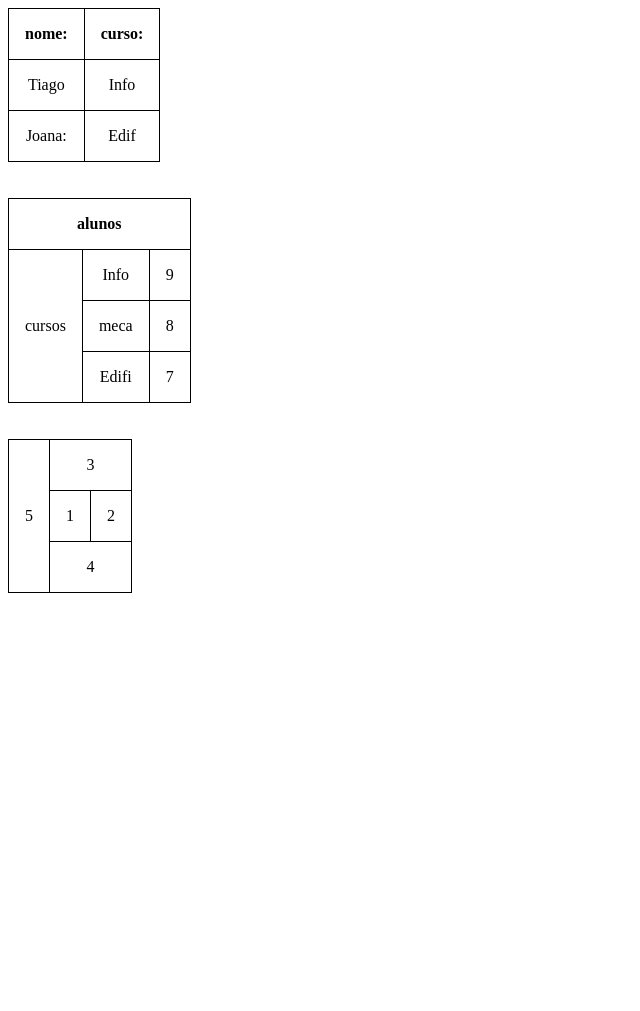
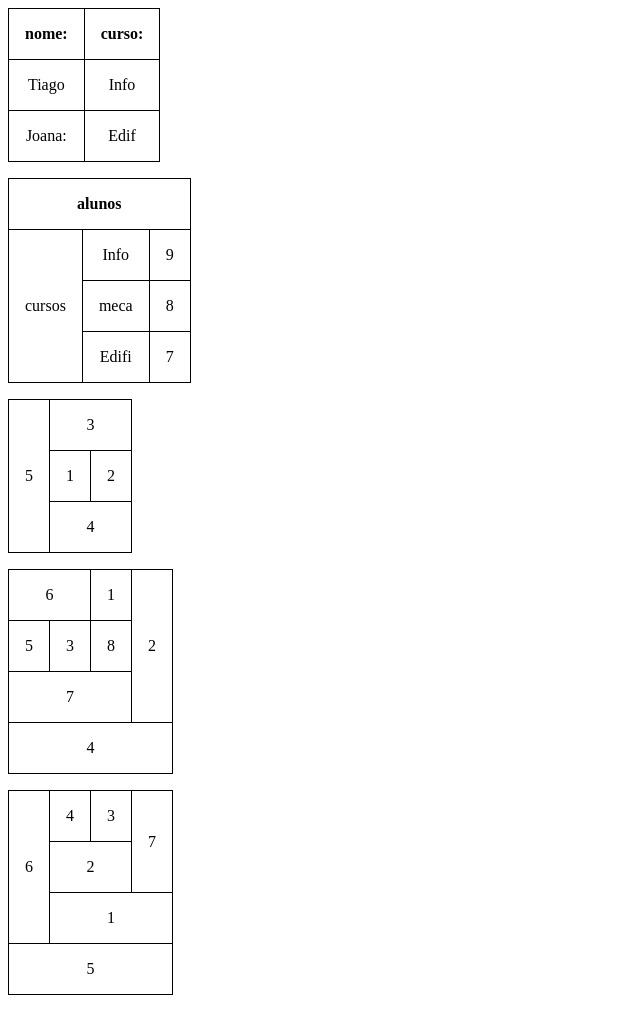
Before and after one commit to GabSAaraujo/cria-o-tabelas, a plain HTML site: page index.html in a window 1280 px wide. Shown: the whole page, without its empty margins (0-640 px from the left). Before the commit the page ends 800 px from the top, so only its background shows below. Drawn offline with Linux system fonts and the light colour scheme.

Commit message:
aprendendo tabelas

```diff
--- a/estilo/estilo.css
+++ b/estilo/estilo.css
@@ -5,4 +5,9 @@ table tr td {
     border-collapse: collapse;
     padding: 1rem;
     text-align: center;
+
 }
+
+table{
+    margin-bottom: 1rem;
+}
--- a/index.html
+++ b/index.html
@@ -1,18 +1,18 @@
 <!DOCTYPE html>
 <html lang="en">
   <head>
-    <meta charset="UTF-8">
-    <meta name="viewport" content="width=device-width, initial-scale=1.0">
-    <meta http-equiv="X-UA-Compatible" content="ie=edge">
+    <meta charset="UTF-8" />
+    <meta name="viewport" content="width=device-width, initial-scale=1.0" />
+    <meta http-equiv="X-UA-Compatible" content="ie=edge" />
     <title>Document</title>
-    <link rel="stylesheet" href="./estilo/estilo.css"
+    <link rel="stylesheet" href="./estilo/estilo.css" />
   </head>
   <body>
     <table>
       <thead>
         <tr>
-                <th>nome: </th>
-                <th>curso: </th>
+          <th>nome:</th>
+          <th>curso:</th>
         </tr>
       </thead>
       <tbody>
@@ -24,11 +24,9 @@
           <td>Joana:</td>
           <td>Edif</td>
         </tr>
-
       </tbody>
     </table>
-    <br>
-    <br>
+
     <table>
       <thead>
         <tr>
@@ -51,8 +49,6 @@
         </tr>
       </tbody>
     </table>
-    <br>
-    <br>
 
     <table>
       <tr>
@@ -67,5 +63,42 @@
         <td colspan="2">4</td>
       </tr>
     </table>
+
+    <table>
+      <tr>
+        <td colspan="2">6</td>
+        <td>1</td>
+        <td rowspan="3">2</td>
+      </tr>
+      <tr>
+        <td>5</td>
+        <td>3</td>
+        <td>8</td>
+      </tr>
+      <tr>
+        <td colspan="3">7</td>
+      </tr>
+      <tr>
+        <td colspan="4">4</td>
+      </tr>
+    </table>
+
+    <table>
+        <tr>
+            <td rowspan="3">6</td>
+            <td>4</td>
+            <td>3</td>
+            <td rowspan="2">7</td>
+        </tr>
+        <tr>
+            <td colspan="2">2</td>
+        </tr>
+        <tr>
+            <td colspan="3">1</td>
+        </tr>
+        <tr>
+            <td colspan="4">5</td>
+        </tr>
+    </table>
   </body>
 </html>
```
Lines whose indentation alone changed are shown as unchanged.
